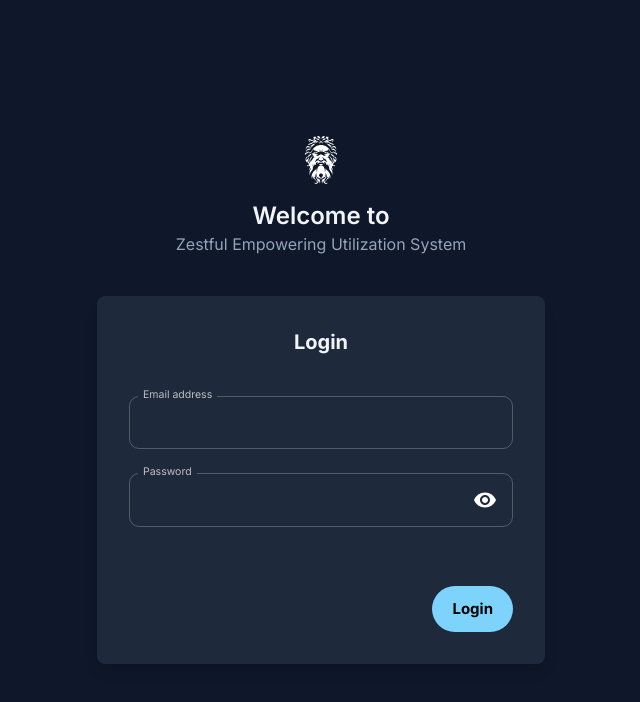
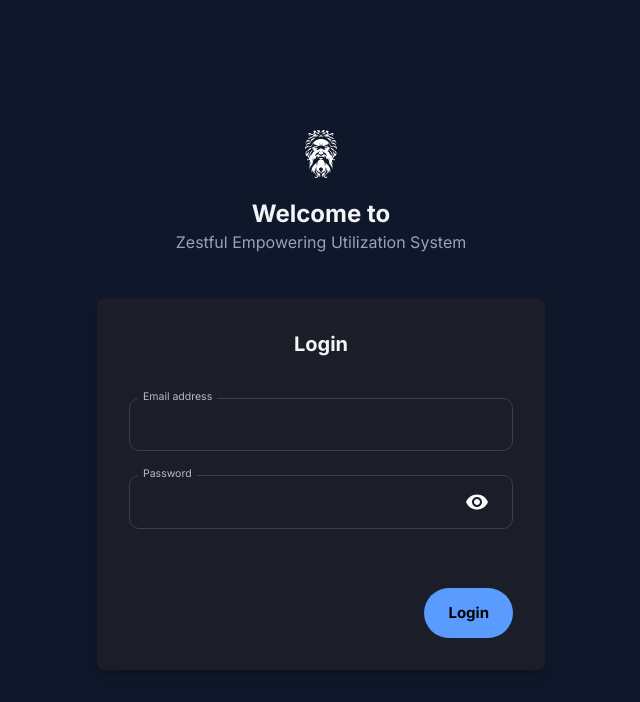
Before and after one commit to swetavsavarn/assesment-tool, a Next.js app: page /admin/login in a window 1280 px wide. Shown: the top 702 px of the page, without its empty margins (319-959 px from the left). Built offline with nearby package versions, Linux system fonts and the light colour scheme; no server answers.

Commit message:
admin Login screen

```diff
--- a/src/app/admin/login/elements/LoginForm/index.js
+++ b/src/app/admin/login/elements/LoginForm/index.js
@@ -126,8 +126,9 @@ const LoginForm = () => {
                         mt: 3,
                         float: 'right',
                         borderRadius: 8,
-                        backgroundColor: '#7DD3FC',
-                        color: 'black'
+                        backgroundColor: '#5A9BFF',
+                        color: 'black',
+                        padding: '12px 24px',
                     }}
                     startIcon={
                         formik.isSubmitting ? <CircularProgress size="1rem" /> : null
--- a/src/app/admin/login/page.js
+++ b/src/app/admin/login/page.js
@@ -22,19 +22,18 @@ const LoginPage = () => {
 
     return (
         <div className="min-h-screen flex flex-col items-center justify-center bg-[#0f172a]">
-            <div className="text-center mb-10">
+            <div className="text-center mb-11">
                 <img
                     src="../logo.svg" // Replace with your logo URL
                     alt="Logo"
                     className="mx-auto"
                 />
-                <h1 className="text-2xl font-semibold text-gray-100 mt-4">
+                <h1 className="text-2xl font-bold text-gray-100 mt-5">
                     Welcome to
                 </h1>
-                <p className="text-gray-400">Zestful Empowering Utilization System</p>
+                <p className="text-gray-400 ">Zestful Empowering Utilization System</p>
             </div>
-            <div className="w-full max-w-md p-8 bg-[#1e293b] rounded-lg shadow-lg">
-
+            <div className="w-full max-w-md p-8 bg-[#1B1E28] rounded-lg shadow-lg rounded-[12px] shadow-[rgba(0, 0, 0, 0.2) 0px 4px 12px]">
                 <h2 className="text-xl font-bold text-gray-100 mb-6 text-center" id="login">Login</h2>
                 <LoginForm />
             </div>
--- a/src/components/atoms/TextInput/index.js
+++ b/src/components/atoms/TextInput/index.js
@@ -50,18 +50,30 @@ const CustomInput = ({
                         WebkitTextFillColor: 'white', // Text color
                         transition: 'background-color 5000s ease-in-out 0s', // Avoid flickering
                     },
+                    '& .MuiOutlinedInput-root': {
+                        '& fieldset': {
+                            borderColor: '#3A3F4B', // Lighter border color
+                        },
+                    },
                 }}
                 InputLabelProps={{
                     shrink: shrinkLabel, // Force label to shrink
                 }}
                 InputProps={{
                     endAdornment: inputType === 'password' && (
-                        <InputAdornment position="end">
+                        <InputAdornment position="end" sx={{ marginRight: '8px' }}>
                             <IconButton onClick={handleTogglePasswordVisibility} edge="end">
                                 {showPassword ? <VisibilityOff /> : <Visibility />}
                             </IconButton>
                         </InputAdornment>
                     ),
+                     classes: {
+                        input: {
+                            '&::placeholder': {
+                                color: '#B0B3B8', // Lighter placeholder color
+                            },
+                        },
+                    },
                 }}
                 placeholder={placeholder}
             />
```
Also changed, not shown: 1 other file (tests, documents, lock files or other folders).
